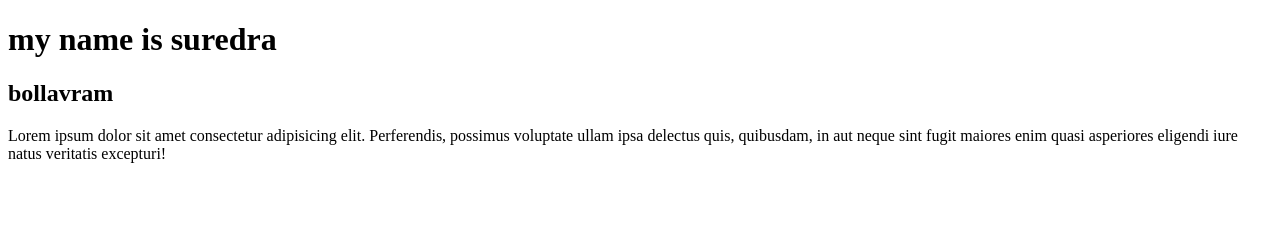
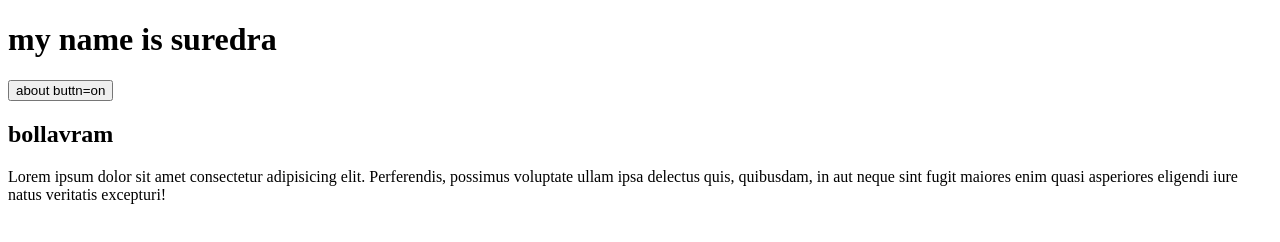
Before and after one commit to 2000031628/traning, a plain HTML site: page about.html in a window 1280 px wide. Drawn offline with Linux system fonts and the light colour scheme.

Commit message:
added button in about

```diff
--- a/about.html
+++ b/about.html
@@ -9,6 +9,7 @@
     <h1>my name is suredra
 
     </h1>
+    <button>about buttn=on</button>
     <h2>bollavram</h2>
     <p>Lorem ipsum dolor sit amet consectetur adipisicing elit. Perferendis, possimus voluptate ullam ipsa delectus quis, quibusdam, in aut neque sint fugit maiores enim quasi asperiores eligendi iure natus veritatis excepturi!</p>
 </body>
```
